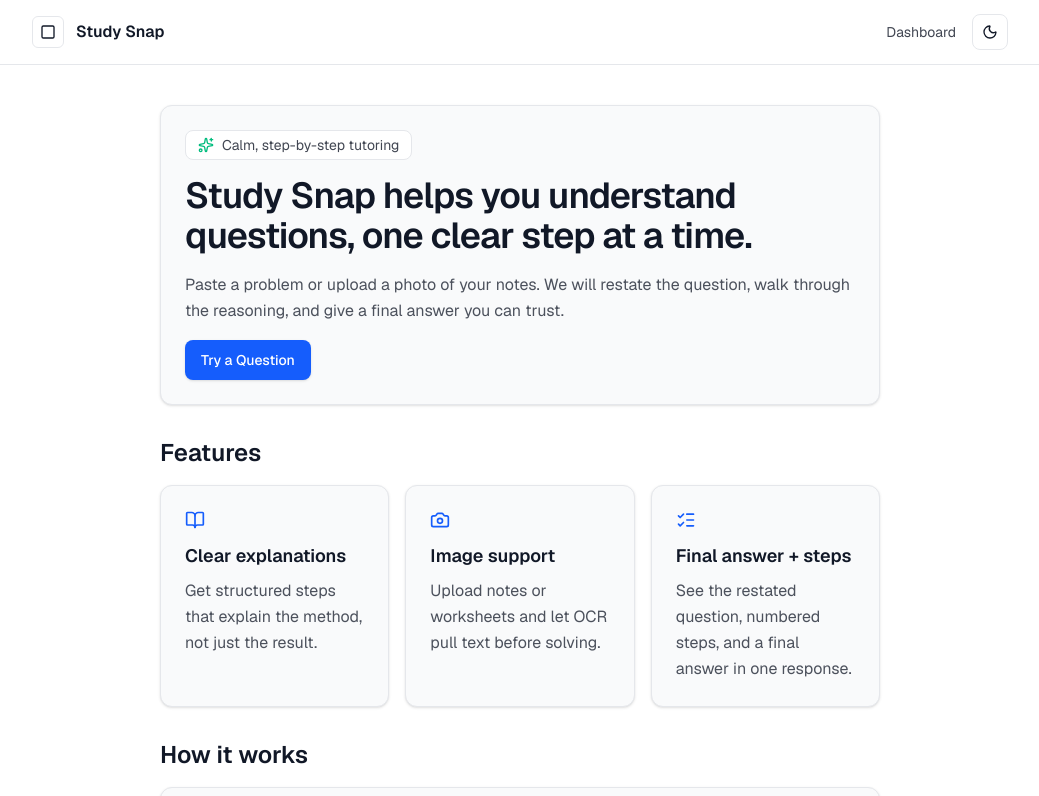
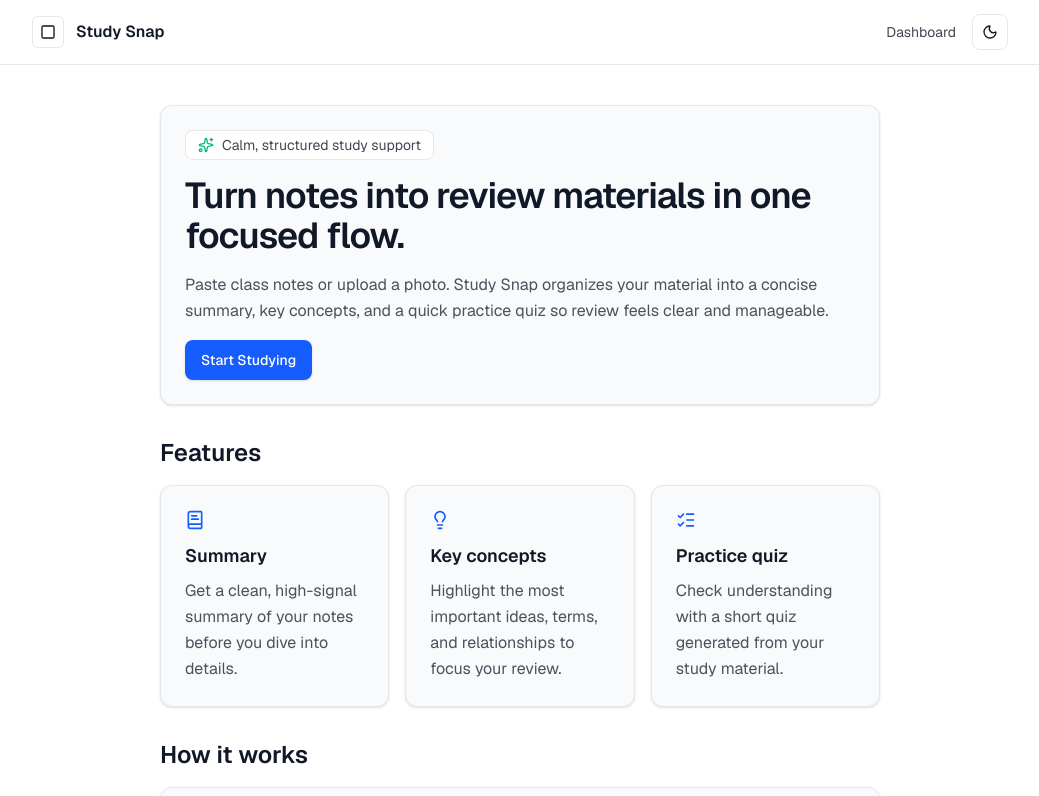
Before and after one commit to einarjohnlagera/study-snap, a Next.js app in the folder frontend/: page / in a window 1280 px wide. Shown: the top 796 px of the page, without its empty margins (120-1159 px from the left). Built offline with nearby package versions, Linux system fonts and the light colour scheme.

Commit message:
feat: update the landing page inline with the correct product concepts
- rename some words to describe the key concepts of the app
- change the page from `/solve` to `/study`

```diff
--- a/frontend/app/page.tsx
+++ b/frontend/app/page.tsx
@@ -1,5 +1,5 @@
 import Link from "next/link";
-import { BookOpen, Camera, ListChecks, Sparkles } from "lucide-react";
+import { BookText, Lightbulb, ListChecks, Sparkles } from "lucide-react";
 import { buttonVariants } from "@/components/ui/button";
 import { Card, CardDescription, CardTitle } from "@/components/ui/card";
 
@@ -9,18 +9,18 @@ export default function Home() {
       <section className="space-y-4 rounded-xl border border-border bg-gray-50 p-6 shadow-sm dark:bg-gray-950/40">
         <div className="inline-flex items-center gap-2 rounded-lg border border-border bg-background px-3 py-1 text-sm text-foreground/80">
           <Sparkles className="h-4 w-4 text-emerald-500" />
-          Calm, step-by-step tutoring
+          Calm, structured study support
         </div>
         <h1 className="text-3xl font-semibold tracking-tight text-foreground md:text-4xl">
-          Study Snap helps you understand questions, one clear step at a time.
+          Turn notes into review materials in one focused flow.
         </h1>
         <p className="text-base leading-relaxed text-foreground/75">
-          Paste a problem or upload a photo of your notes. We will restate the
-          question, walk through the reasoning, and give a final answer you can
-          trust.
+          Paste class notes or upload a photo. Study Snap organizes your
+          material into a concise summary, key concepts, and a quick practice
+          quiz so review feels clear and manageable.
         </p>
-        <Link href="/solve" className={buttonVariants({ className: "w-fit" })}>
-          Try a Question
+        <Link href="/study" className={buttonVariants({ className: "w-fit" })}>
+          Start Studying
         </Link>
       </section>
 
@@ -28,25 +28,27 @@ export default function Home() {
         <h2 className="text-2xl font-semibold text-foreground">Features</h2>
         <div className="grid gap-4 md:grid-cols-3">
           <Card>
-            <BookOpen className="mb-3 h-5 w-5 text-blue-600 dark:text-blue-400" />
-            <CardTitle className="mb-2">Clear explanations</CardTitle>
+            <BookText className="mb-3 h-5 w-5 text-blue-600 dark:text-blue-400" />
+            <CardTitle className="mb-2">Summary</CardTitle>
             <CardDescription>
-              Get structured steps that explain the method, not just the result.
+              Get a clean, high-signal summary of your notes before you dive
+              into details.
             </CardDescription>
           </Card>
           <Card>
-            <Camera className="mb-3 h-5 w-5 text-blue-600 dark:text-blue-400" />
-            <CardTitle className="mb-2">Image support</CardTitle>
+            <Lightbulb className="mb-3 h-5 w-5 text-blue-600 dark:text-blue-400" />
+            <CardTitle className="mb-2">Key concepts</CardTitle>
             <CardDescription>
-              Upload notes or worksheets and let OCR pull text before solving.
+              Highlight the most important ideas, terms, and relationships to
+              focus your review.
             </CardDescription>
           </Card>
           <Card>
             <ListChecks className="mb-3 h-5 w-5 text-blue-600 dark:text-blue-400" />
-            <CardTitle className="mb-2">Final answer + steps</CardTitle>
+            <CardTitle className="mb-2">Practice quiz</CardTitle>
             <CardDescription>
-              See the restated question, numbered steps, and a final answer in
-              one response.
+              Check understanding with a short quiz generated from your study
+              material.
             </CardDescription>
           </Card>
         </div>
@@ -60,7 +62,7 @@ export default function Home() {
               Step 1
             </p>
             <p className="text-base text-foreground/80">
-              Paste text or upload an image of your question.
+              Paste notes or upload an image from your notebook or slides.
             </p>
           </div>
           <div>
@@ -68,7 +70,7 @@ export default function Home() {
               Step 2
             </p>
             <p className="text-base text-foreground/80">
-              Study Snap analyzes the content and builds a clear explanation.
+              Study Snap extracts the content and builds your review set.
             </p>
           </div>
           <div>
@@ -76,7 +78,7 @@ export default function Home() {
               Step 3
             </p>
             <p className="text-base text-foreground/80">
-              Review each step and the final answer at your own pace.
+              Review the summary, concepts, and quiz at your own pace.
             </p>
           </div>
         </Card>
--- /dev/null
+++ b/frontend/app/study/page.tsx
@@ -0,0 +1,13 @@
+export default function StudyPage() {
+  return (
+    <main className="mx-auto w-full max-w-3xl px-6 py-10">
+      <h1 className="text-3xl font-semibold text-foreground md:text-4xl">
+        Study
+      </h1>
+      <p className="mt-3 text-base leading-relaxed text-foreground/75">
+        The study workspace is coming next. You will be able to turn notes into
+        a summary, key concepts, and a practice quiz here.
+      </p>
+    </main>
+  );
+}
```
